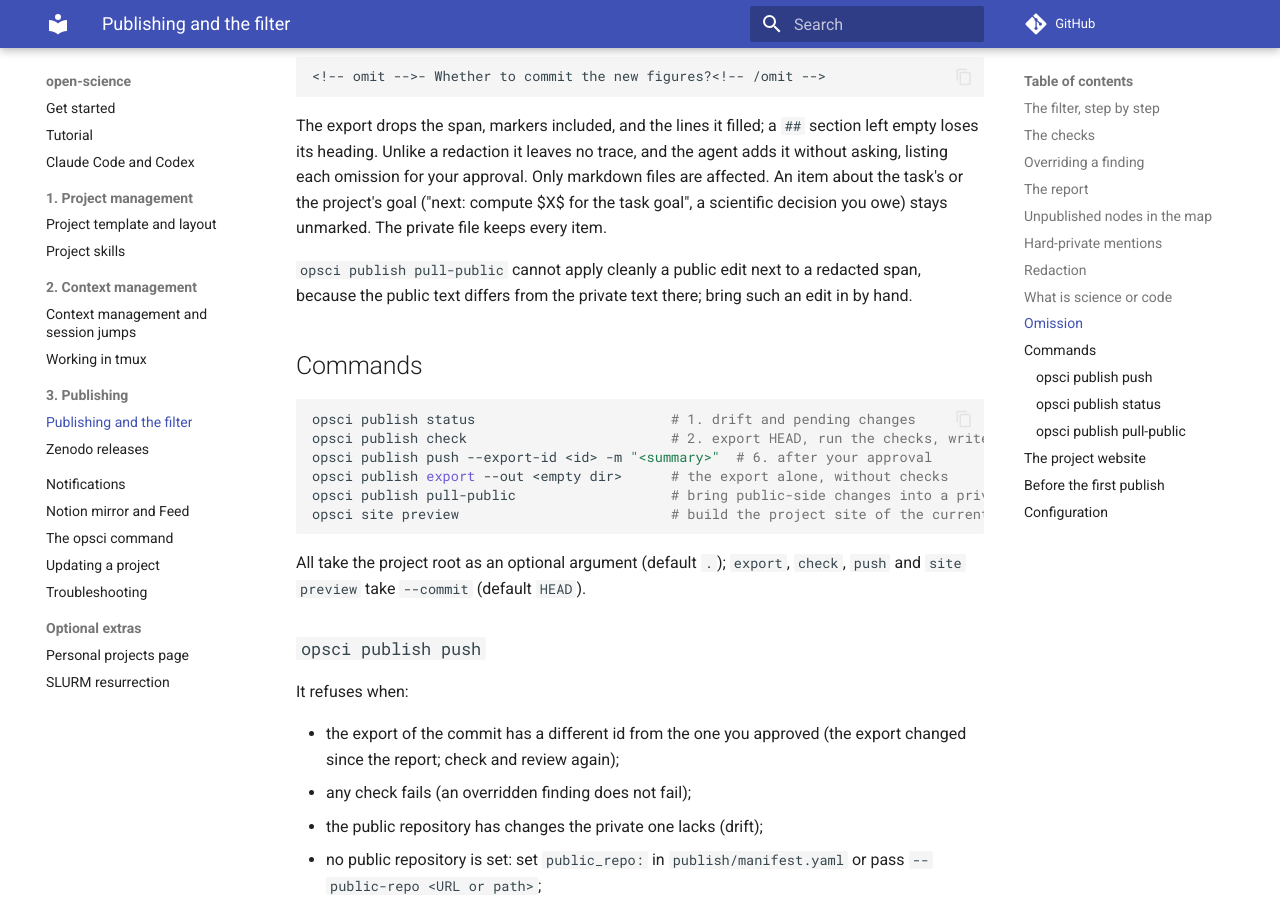
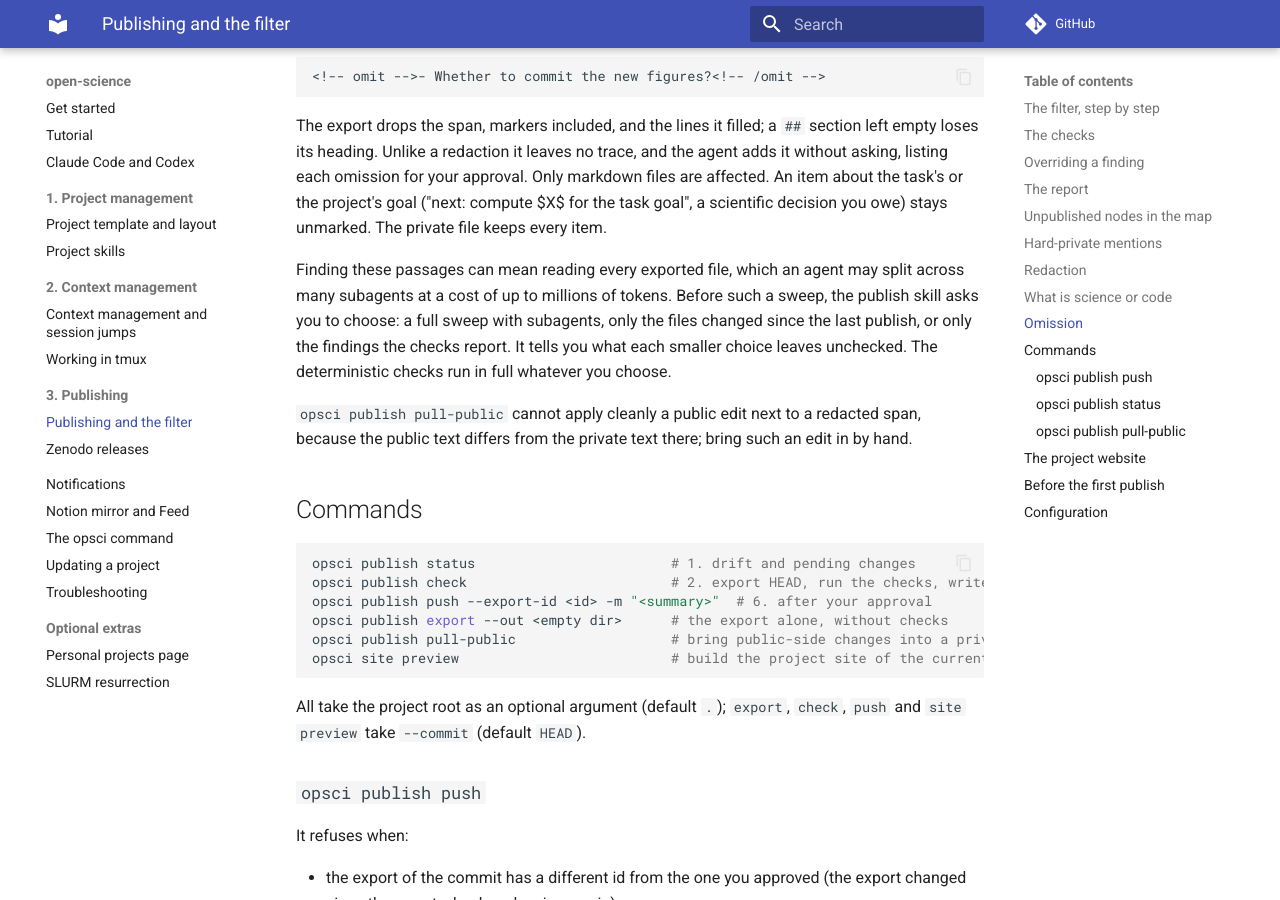
Before and after one commit to mhycheung/open-science, an MkDocs documentation site: the page built from docs/publishing.md, in a window 1280 px wide and 900 px high, scrolled down 7248 px. Built offline with MkDocs 1.6.1 and Material for MkDocs 9.7.7, drawn with Linux system fonts in a browser that asks for light colours; comment, search, counter and statistics services are not loaded.

Commit message:
publish: ask the user before a sweep of every exported file
Steps 6, 7 and 9 can lead an agent to start many subagents over the whole
project, at a cost of millions of tokens. The skill now states the file
count, size and planned subagents, and offers a full sweep, the diff since
the last publish only, or the checks' findings only.

```diff
--- a/docs/publishing.md
+++ b/docs/publishing.md
@@ -257,6 +257,12 @@ asking, listing each omission for your approval. Only markdown files are affecte
 about the task's or the project's goal ("next: compute $X$ for the task goal", a scientific
 decision you owe) stays unmarked. The private file keeps every item.
 
+Finding these passages can mean reading every exported file, which an agent may split
+across many subagents at a cost of up to millions of tokens. Before such a sweep, the publish
+skill asks you to choose: a full sweep with subagents, only the files changed since the last
+publish, or only the findings the checks report. It tells you what each smaller choice
+leaves unchecked. The deterministic checks run in full whatever you choose.
+
 `opsci publish pull-public` cannot apply cleanly a public edit next to a redacted span,
 because the public text differs from the private text there; bring such an edit in by hand.
 
```
Also changed, not shown: CHANGELOG.md (+3 -0 lines), plugins/open-science-publish/skills/publish/SKILL.md (+24 -2 lines).
